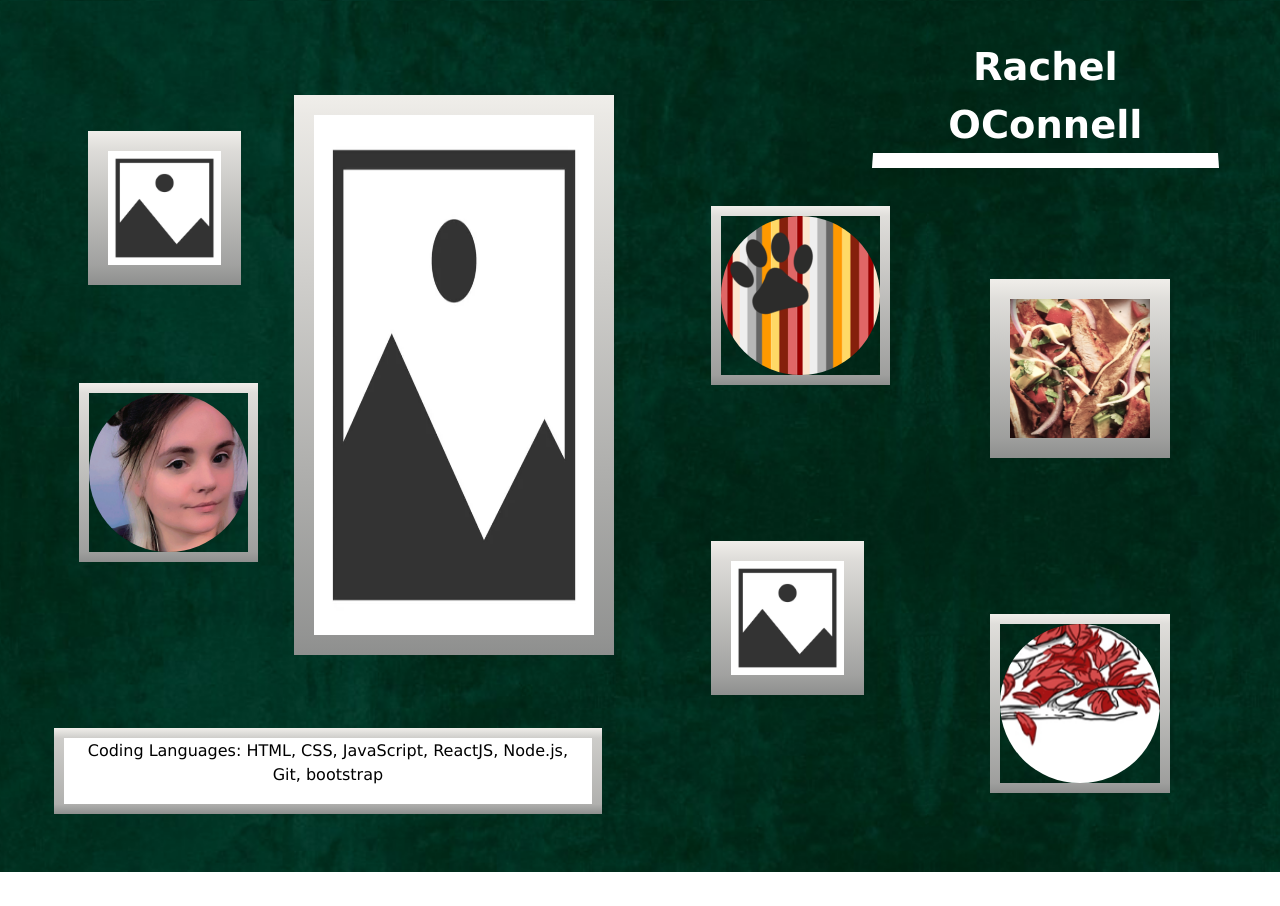
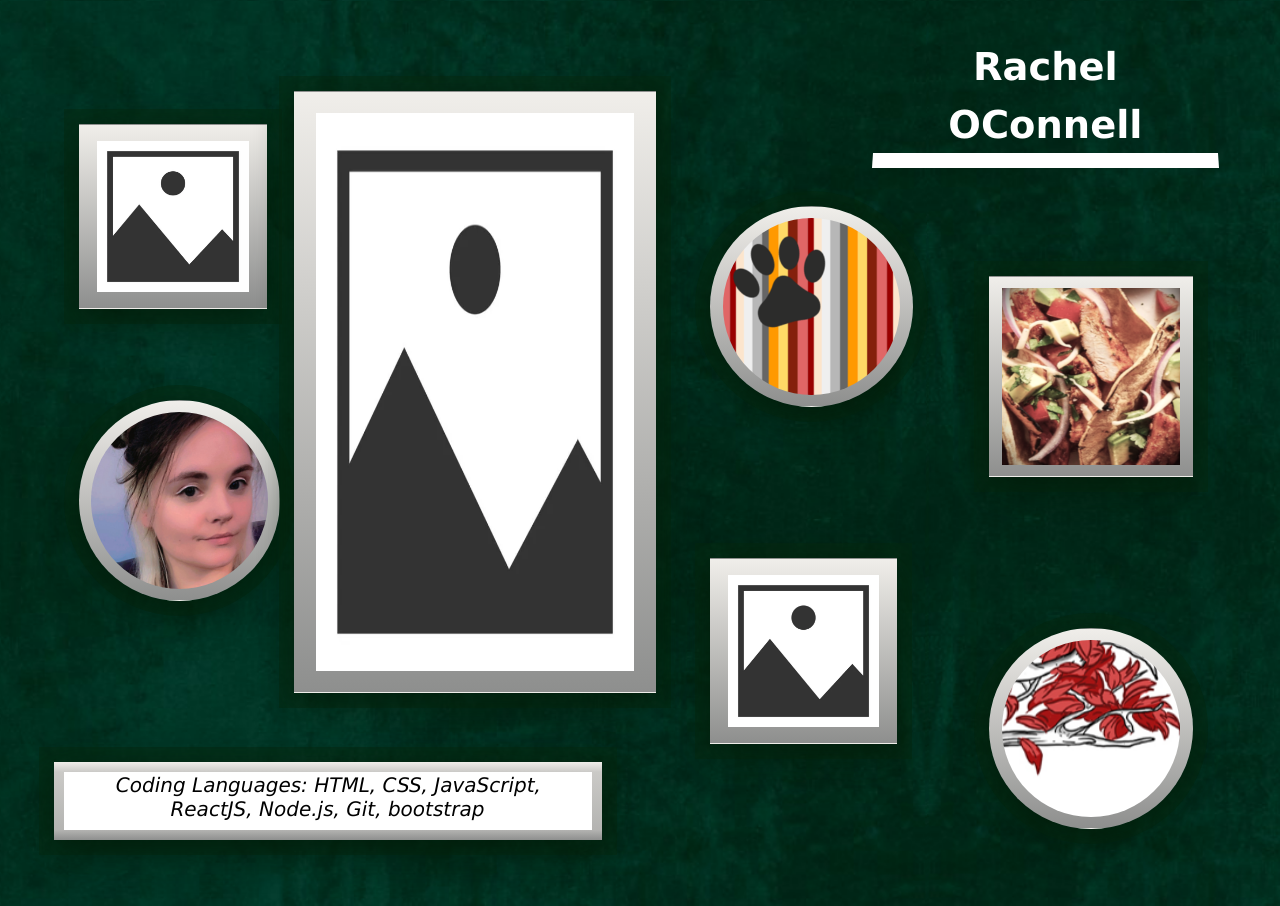
Before and after one commit to rach0c0/GetElementById.RachelsPortfolio, a plain HTML site: page index.html in a window 1280 px wide. Before the commit the page ends 872 px from the top, so only its background shows below. Drawn offline with nearby package versions, Linux system fonts and the light colour scheme.

Commit message:
box shaddow added

```diff
--- a/index.html
+++ b/index.html
@@ -13,22 +13,24 @@
                 <div class="col-5">
                     <div class="row h-50">
                         <div class="col text-center align-self-center">
-                            <a href="www.linkedin.com/in/racheloco"><img class="classyImage" src="placeholder.jpg"></a>
+                            <div class="classyImage-frame"><a href="www.linkedin.com/in/racheloco"><img class="classyImage" src="placeholder.jpg"></a></div>
                         </div>
                     </div>
                     <div class="row h-50">
                         <div class="col">
-                            <img class ="headshot" src="/headshot.jpg">
+                        <div class="headshot-frame">
+                            <img class ="headshot" src="/headshot.jpg"></div>
                         </div>
                     </div>
                 </div>
-                <div class="col-7 text-end align-self-center aboutMe-frame">
-                    <img class="aboutMe" src="placeholder.jpg">
+                <div class="col-7 text-end align-self-center">
+                <div class="aboutMe-frame">
+                    <img class="aboutMe" src="placeholder.jpg"></div>
                 </div>
             </div>
             <div class="row">
                 <div class="col text-center skillList-container">
-                    <p class="skillList">Coding Languages: HTML, CSS, JavaScript, ReactJS, Node.js, Git, bootstrap</p>
+                    <h5 class="skillList"><em>Coding Languages: HTML, CSS, JavaScript, ReactJS, Node.js, Git, bootstrap</em></h5>
                 </div>
             </div>
         </div>
@@ -43,24 +45,25 @@
                 <div class="col">
                     <div class="row h-50">
                         <div class="col">
-                            <a href="https://fur-covered-home.netlify.app/" class="project-link"><img class="thumbnail" src="thumbnail1.png"></a>
+                            <div class="thumbnail1-frame">
+                            <a href="https://fur-covered-home.netlify.app/"><img class="thumbnail1" src="thumbnail1.png"></a></div>
                         </div>
                     </div>
                     <div class="row h-50">
                         <div class="col">
-                            <a href="www.github.com/rach0c0"><img class="classyImage" src="placeholder.jpg"></a>
+                            <div class="classyImage-frame"><a href="www.github.com/rach0c0"><img class="classyImage" src="placeholder.jpg"></a></div>
                         </div>
                     </div>
                 </div>
                 <div class="col">
                     <div class="row h-50">
                         <div class="col align-self-center">
-                            <a href="https://louisville-vegan.netlify.app/" class="project-link"><img class="thumbnail2" src="thumbnail3.png"></a>
+                            <div class="thumbnail2-frame"><a href="https://louisville-vegan.netlify.app/"><img class="thumbnail2" src="thumbnail3.png"></a></div>
                         </div>
                     </div>
                     <div class="row h-50">
                         <div class="col align-self-center">
-                            <a href="https://linage-of-westeros.netlify.app/" class="project-link"><img class="thumbnail" src="thumbnail2.png"></a>
+                            <div class="thumbnail1-frame"><a href="https://linage-of-westeros.netlify.app/"><img class="thumbnail1" src="thumbnail2.png"></a></div>
                         </div>
                     </div>
 
--- a/styles.css
+++ b/styles.css
@@ -1,12 +1,11 @@
-@-ms-viewport{width: device-width; }
+@-ms-viewport{width: device-width; height: device-height;}
 /*
 ================================================================================
 PRIMARY STYLES
 ================================================================================*/
 * {
     font-family: Verdana, Geneva, Tahoma, sans-serif;
-    color: white;
-   border: solid 1px rgba(0, 0, 0, 0);
+    border: solid 1px rgba(0, 0, 0, 0);
 }
 
 
@@ -28,22 +27,41 @@ body {
     border-bottom: solid 15px;
 }
 
+.classyImage-frame{
+    width: fit-content;
+    height: fit-content;
+    background: linear-gradient(#f0eeea, #8e8f8e);
+    padding: 15px;
+    box-shadow: #001a08c9 0px 10px 36px 0px, #06290f7a 0px 0px 0px 15px;
+}
+
 .classyImage {
-    border: solid 20px;
-    border-image: linear-gradient(#f0eeea, #8e8f8e) 30;
     width: 12vw;
 }
 
+.headshot-frame {
+    width: fit-content;
+    height: fit-content;
+    background: linear-gradient(#f0eeea, #8e8f8e);
+    padding: 10px;
+    box-shadow: #001a08c9 0px 10px 36px 0px, #06290f7a 0px 0px 0px 15px;
+    border-radius: 50%;
+}
+
 .headshot{
-    border: outset 10px;
-    border-image: linear-gradient(#f0eeea, #8e8f8e) 30;
-    border-radius:100px;
+    border-radius: 50%;
     width: 14vw;
 }
 
+.aboutMe-frame {
+    width: fit-content;
+    height: fit-content;
+    background: linear-gradient(#f0eeea, #8e8f8e);
+    padding: 20px;
+    box-shadow: #001a08c9 0px 10px 36px 0px, #06290f7a 0px 0px 0px 15px;
+}
+
 .aboutMe {
-    border: outset 20px;
-    border-image: linear-gradient(#f0eeea, #8e8f8e) 30;
     width: 25vw;
     height: 70vh;
 }
@@ -53,22 +71,36 @@ body {
     border: outset 10px;
     border-image: linear-gradient(#f0eeea, #8e8f8e) 30;
     width: fit-content;
+    box-shadow: #001a08c9 0px 10px 36px 0px, #06290f7a 0px 0px 0px 15px;
 }
 
 .skillList {
     color: black;
 }
 
-.thumbnail {
-    border: solid 10px;
-    border-image: linear-gradient(#f0eeea, #8e8f8e) 30;
+.thumbnail1 {
     width: 14vw;
     border-radius: 50%;
 }
 
+.thumbnail1-frame {
+    width: fit-content;
+    height: fit-content;
+    background: linear-gradient(#f0eeea, #8e8f8e);
+    padding: 10px;
+    box-shadow: #001a08c9 0px 10px 36px 0px, #06290f7a 0px 0px 0px 15px;
+    border-radius: 50%;
+}
+
+.thumbnail2-frame {
+    width: fit-content;
+    height: fit-content;
+    background: linear-gradient(#f0eeea, #8e8f8e);
+    padding: 10px;
+    box-shadow: #001a08c9 0px 10px 36px 0px, #06290f7a 0px 0px 0px 15px;
+}
+
 .thumbnail2 {
-    border: solid 20px;
-    border-image: linear-gradient(#f0eeea, #8e8f8e) 30;
     width: 14vw;
 }
 /*
```
